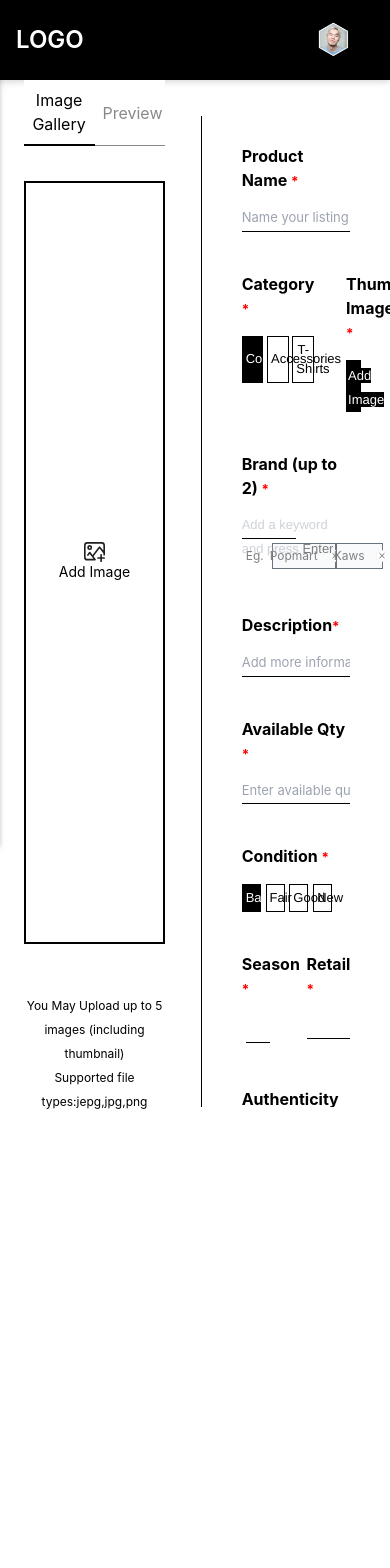
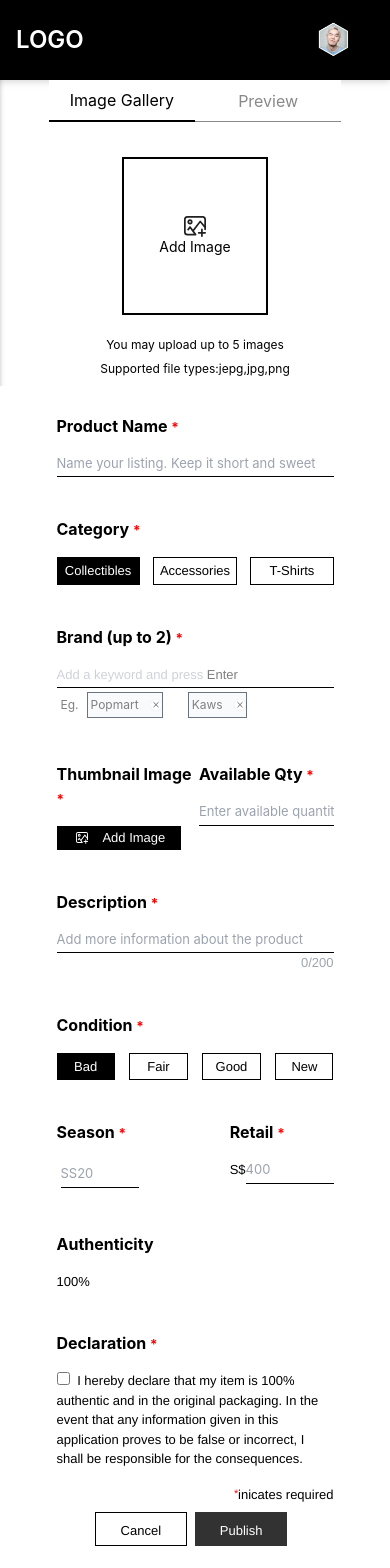
Before and after one commit to cavab97/skill-assessment, a Next.js app in the folder my-app/: page / in a window 390 px wide. Shown: the top 1568 px of the page. Before the commit the page ends 844 px from the top, so only its background shows below. Built offline with nearby package versions, Linux system fonts and the light colour scheme.

Commit message:
responsive of phone completed, Add white image, open text file

```diff
--- a/my-app/components/nav.js
+++ b/my-app/components/nav.js
@@ -62,7 +62,7 @@
       </div>
       <div className="w-9/12 flex justify-start items-center text-white">
         <div
-          className="z-50 flex relative w-8 h-8 flex-col justify-between items-center md:hidden"
+          className="z-50 flex relative w-8 h-8 flex-col justify-between items-center desktop:hidden"
           onClick={() => {
             setOpen(!open);
           }}
@@ -85,7 +85,7 @@
           />
         </div>
 
-        <div className="hidden md:flex ">
+        <div className="hidden desktop:flex ">
           <NavLink to="/contact">EVENTS</NavLink>
           <NavLink to="/about">FEATURES</NavLink>
           <NavLink to="/about">COMMUNITY</NavLink>
--- a/my-app/models/galleryState.ts
+++ b/my-app/module/galleryState.ts
@@ -3,6 +3,7 @@
     active:boolean;
   }
   export interface categoryDataState {
+    map: any;
     name:string;
     active:boolean;
   }
--- a/my-app/pages/index.tsx
+++ b/my-app/pages/index.tsx
@@ -1,4 +1,5 @@
 import type { NextPage } from 'next'
+import React, { useEffect, useState, Dispatch, SetStateAction } from 'react';
 import TwcssDiv from '../components/div/tailwindcss'
 import TwcssInput from '../components/input/tailwindcss'
 import TwcssText from '../components/text/tailwindcss'
@@ -8,26 +9,30 @@
 import ActiveButtonCategory from '../components/styleCondition/galleryCategoryButton'
 import ConditionActiveButton from '../components/styleCondition/conditionButton'
 import { textFont, textBrandFont } from '../components/text/tailwindcss/secondColFontStyle'
-
-import React, { useEffect, useState, Dispatch, SetStateAction } from 'react';
-
+//all text
+import * as All from '../public/property/font'
 
 
 import Link from "next/link"
 import Head from 'next/head'
 import Image from 'next/image'
 import styles from '../styles/Home.module.css'
-import { galleryDataState, categoryDataState } from "../models/galleryState";
+import { galleryDataState, categoryDataState } from "../module/galleryState";
+import { ALL } from 'dns';
 const Home: NextPage = () => {
   // const galleryButtons:[] = [{ name: "Image Gallery", active: false }, { name: "Preview", active: false }];
 
+  //gallery data
   const [galleryButton, setGalleryButton] = useState<any>([{ name: "Image Gallery", active: true }, { name: "Preview", active: false }]);
   const [gallery, setGallery] = useState<any>(null);
-
+  //category data
   const [categoryButton, setCategoryButton] = useState<any>([{ name: "Collectibles", active: true }, { name: "Accessories", active: false }, { name: "T-Shirts", active: false }]);
-
+  //condition data
   const [conditionButton, setConditionButton] = useState<any>([{ name: "Bad", active: true }, { name: "Fair", active: false }, { name: "Good", active: false }, { name: "New", active: false }]);
   const [prevIndex, setPrevIndex] = useState<number>(-1)
+  const [descriptionStringLength, setDescriptionStringLength] = useState<any>("")
+
+  //image file ref
   const buttonRef: any = React.useRef();
 
 
@@ -63,7 +68,7 @@
 
 
   return (
-    <div className="grid grid-cols-8 gap-3 body md:h-screen fixed " >
+    <div className="grid desktopXL:grid-cols-8 desktop:grid-cols-8 laptop:grid-cols-8 mobile:grid-row-8 gap-3 body md:h-screen desktopXL:fixed	 desktop:fixed laptop:fixed mobile:relative " >
       {/* col for product's image gallery & preview */}
       <TwcssDiv className=" col-span-4 border-r-1 border-x-zinc-600 flex justify-center ">
         {/* div for product's image gallery & preview */}
@@ -86,8 +91,6 @@
                   temp[index].active = true;
                   temp[prevIndex].active = false;
                 }
-
-
                 setPrevIndex(index)
                 setGalleryButton(temp)
               }} className={ActiveButton(i.active)}>
@@ -96,43 +99,44 @@
             })}
           </TwcssDiv>
           {/* div for add image */}
-          <TwcssDiv className="bg-white p-1 w-full addImgContainer border-2	border-black h-2/4 flex justify-center items-center	">
+          <TwcssDiv className="flex desktop:h-2/4 desktopXL:h-2/4 laptop:h-2/4 mobile:h-3/4 justify-center">
+            <TwcssDiv className="bg-white p-1 w-full addImgContainer border-2	border-black h-4/4 flex justify-center items-center mobile:w-2/4	desktopXL:w-4/4	 desktop:w-4/4 laptop:w-4/4">
               {gallery != null ? <img src={gallery} className="w-2/12 " />
                 : <TwcssDiv className="align-middle flex justify-center flex-col items-center ">
                   <img src="/image.svg " className="w-2/12 " />
                   <TwcssText className="text-sm	">
-                  Add Image
+                    {All.ADD_IMAGE}
                   </TwcssText>
                 </TwcssDiv>}
+            </TwcssDiv>
+          </TwcssDiv>
 
-          </TwcssDiv>
-          <TwcssDiv className="mt-12">
+          <TwcssDiv className="desktopXL:mt-12 desktop:mt-12 laptop:mt-12 mobile:mt-4 desktopXL:w-4/4 desktop:w-4/4 laptop:w-4/4 mobile:h-28">
             <TwcssText className="text-xs ">
-              You May Upload up to 5 images (including thumbnail)
+              You may upload up to 5 images <span className=" desktopXL:contents desktop:contents laptop:contents mobile:hidden">(including thumbnail)</span>
               <br />           Supported file types:jepg,jpg,png
             </TwcssText>
           </TwcssDiv>
-
+        </TwcssDiv>
       </TwcssDiv>
 
-      </TwcssDiv>
       {/* col for product's details */}
-      <TwcssDiv className="bg-white col-span-4 scrollable mt-9 borderRight">
+      <TwcssDiv className="bg-white col-span-4  mt-9 desktopXL:border-l-4	 desktop:border-l-4 laptop:border-l-4 mobile:borderRightHidden  desktopXL:overflow-auto	desktop:overflow-auto laptop:overflow-auto mobile:unscrollable desktopXL:h-3/6	desktop:h-3/6	 laptop:h-3/6	 mobile:h-full">
         {/* div for product's input */}
         <TwcssDiv className="m flex justify-center items-center flex-col m-6	">
           {/* S product Name */}
           <TwcssDiv className="p-1 flex flex-col w-5/6">
             <TwcssText className={textFont} >
-              Product Name <text className="importantMark">*</text>
+              {All.PRODUCT_NAME} <text className="importantMark">*</text>
             </TwcssText>
             <TwcssInput className="textInput mt-4	" placeholder="Name your listing. Keep it short and sweet" />
           </TwcssDiv>
           {/* Category and thumbnail*/}
           <TwcssDiv className="p-1 flex flex-row w-5/6 mt-8	">
             {/* S Category */}
-            <TwcssDiv className=" flex flex-col w-4/6 ">
+            <TwcssDiv className=" flex flex-col  desktopXL:w-4/6	 desktop:w-4/6	 laptop:w-4/6	 mobile:w-full  ">
               <TwcssText className={textFont} >
-                Category <text className="importantMark">*</text>
+                {All.CATEGORY} <text className="importantMark">*</text>
               </TwcssText>
               <TwcssDiv className=" flex flex-row  justify-between bg-white mt-4" >
                 {categoryButton.map((i: categoryDataState, index: number) => {
@@ -148,19 +152,19 @@
                 })}
               </TwcssDiv>
             </TwcssDiv>
-            {/* S Thumbnail  */}
-            <TwcssDiv className="pl-8 flex flex-col w-3/6 ">
+            {/* S Thumbnail for web  */}
+            <TwcssDiv className="pl-8 flex flex-col w-3/6 desktopXL:block	 desktop:block	 laptop:block	 mobile:hidden ">
               <TwcssText className={textFont} >
-                Thumbnail Image <text className="importantMark">*</text>
+                {All.THUMBNAIL_IMAGE} <text className="importantMark">*</text>
               </TwcssText>
               <input type="file" ref={buttonRef} className="textAddHideInput" onChange={onFileChangeCapture}>
 
               </input>
-              <button className="textAddImageBtn mt-4"
+              <button style={{ backgroundColor: "black", display: 'flex', justifyContent: "center", alignItems: "center", width: "80%", marginTop: 16 }}
                 onClick={onBtnClick}>
-                <TwcssText className="textFontAddImageBtn">
-                  Add Image
-                </TwcssText>
+                <img src="/imageWhite.svg " className="w-2/12 p-1" />
+                <TwcssText className="p-1 standardWhiteText">
+                  {All.ADD_IMAGE}</TwcssText>
               </button>
 
             </TwcssDiv>
@@ -169,60 +173,86 @@
           {/*S Brand (up to 2) */}
           <TwcssDiv className="p-1 flex flex-col w-5/6 mt-8">
             <TwcssText className={textFont} >
-              Brand (up to 2) <text className="importantMark">*</text>
+              {All.BRAND_UP} <text className="importantMark">*</text>
             </TwcssText>
 
             <div className="input-field">
-              <input id="input-text-field" className="textInputBrand mt-4" type="text" placeholder=" "></input>
+              <input id="input-text-field" className="textInputBrand mt-4 w-full" type="text" placeholder=" "></input>
               <label for="input-text-field">
-                <span className="first-letter standardText">Add a keyword and press</span>
-                <span className="second-letter standardText"> Enter</span>
+                <span className="first-letter standardText">{All.BRAND_UP_PLACEHOLDER_1}</span>
+                <span className="second-letter standardText"> {All.BRAND_UP_PLACEHOLDER_2}</span>
 
               </label>
             </div>
-            <TwcssDiv className="p-1 flex flex-row brandEgDiv ">
+            <TwcssDiv className="p-1 flex flex-row desktop:w-2/5 desktopXL:w-2/5 laptop:w-2/5 mobile:w-4/5">
               <TwcssText className="textBrandEg" >
                 Eg.
               </TwcssText>
-              <TwcssDiv className="justify-between flex flex row ml-2 brandEgPlaceholderBoxDiv">
+              <TwcssDiv className="justify-between flex flex-row ml-2 brandEgPlaceholderBoxDiv">
                 <TwcssDiv className="bg-gray-50	border-gray-500 border flex flex row justify-center items-center">
                   <TwcssText className="textBrandOption" >
                     Popmart
                   </TwcssText>
                   <img src="/errorMark.svg " className="w-3 ml-2" />
-
                 </TwcssDiv>
-
-                <TwcssDiv className="bg-gray-50	border-gray-500 border flex flex row justify-center items-center">
+                <TwcssDiv className="bg-gray-50	border-gray-500 border flex flex-row justify-center items-center">
                   <TwcssText className="textBrandOption" >
                     Kaws
                   </TwcssText>
                   <img src="/errorMark.svg " className="w-3 ml-2" />
-
+                </TwcssDiv>
               </TwcssDiv>
             </TwcssDiv>
           </TwcssDiv>
 
+          {/* S Thumbnail and Available Qty for mobile  */}
+          <TwcssDiv className="p-1 flex flex-row w-5/6 mt-8 desktopXL:hidden	 desktop:hidden	 laptop:hidden	 mobile:flex">
+            {/* S Thumbnail  for mobile */}
+            <TwcssDiv className="flex flex-col w-3/6">
+              <TwcssText className={textFont} >
+                {All.THUMBNAIL_IMAGE} <text className="importantMark">*</text>
+              </TwcssText>
+              <input type="file" ref={buttonRef} className="textAddHideInput" onChange={onFileChangeCapture}>
+              </input>
+              <button style={{ backgroundColor: "black", display: 'flex', justifyContent: "center", alignItems: "center", width: "90%", marginTop: 16, padding: 2 }}
+                onClick={onBtnClick}>
+                <img src="/imageWhite.svg" className="w-2/12 p-1 " />
+                <TwcssText className="standardWhiteFontMobile">
+                  {All.ADD_IMAGE}
+                </TwcssText>
+              </button>
             </TwcssDiv>
+
+            {/*S Available Qty for mobile */}
+            <TwcssDiv className="pl-1 flex flex-col w-3/6 ">
+              <TwcssText className={textFont} >
+                {All.AVAILABLE_QTY}  <text className="importantMark">*</text></TwcssText>
+              <TwcssInput className="textInput mt-4" placeholder="Enter available quantity" />
+            </TwcssDiv>
+          </TwcssDiv>
+
           {/*S Description */}
           <TwcssDiv className="p-1 flex flex-col w-5/6 mt-8">
             <TwcssText className={textFont} >
-              Description<text className="importantMark">*</text>
+              {All.DESCRIPTION} <text className="importantMark">*</text>
             </TwcssText>
-            <TwcssInput className="textInput mt-4" placeholder="Add more information about the product" />
+            <input className="textInput mt-4" placeholder={All.DESCRIPTION_PLACEHOLDER} onChange={(e: any) => setDescriptionStringLength(e.target.value)} value={descriptionStringLength} />
+            <label className={"standardGreyText flex justify-end"}>{descriptionStringLength.length + "/200"}</label>
           </TwcssDiv>
-          {/*S Available Qty*/}
-          <TwcssDiv className="p-1 flex flex-col w-5/6 mt-8">
+
+          {/*S Available Qty for web*/}
+          <TwcssDiv className="p-1 flex flex-col w-5/6 mt-8 desktopXL:block	 desktop:block	 laptop:block	 mobile:hidden">
             <TwcssText className={textFont} >
-              Available Qty  <text className="importantMark">*</text></TwcssText>
-            <TwcssInput className="textInput mt-4" placeholder="Enter available quantity" />
+              {All.AVAILABLE_QTY}  <text className="importantMark">*</text></TwcssText>
+            <TwcssInput className="textInput mt-4" placeholder={All.AVAILABLE_QTY_PLACEHOLDER} />
           </TwcssDiv>
+
           {/*S Condition */}
           <TwcssDiv className="p-1 flex flex-col w-5/6 mt-8">
             <TwcssText className={textFont} >
-              Condition <text className="importantMark">*</text>
+              {All.CONDITION} <text className="importantMark">*</text>
             </TwcssText>
-            <TwcssDiv className="flex flex-row w-5/6 justify-between bg-white mt-4">
+            <TwcssDiv className="flex flex-row desktop:w-5/6 laptop:w-5/6 desktopXL:w-5/6 mobile:w-6/6 justify-between bg-white mt-4">
               {conditionButton.map((i: categoryDataState, index: any) => {
                 return <TwcssButton
                   onClick={() => buttonStyleUpdate(conditionButton, index, setConditionButton)}
@@ -233,18 +263,18 @@
                 </TwcssButton>
               })}
             </TwcssDiv>
+          </TwcssDiv>
 
-          </TwcssDiv>
           {/*  Season and Retail */}
           <TwcssDiv className="p-1 flex flex-row w-5/6	bg-white	mt-8">
             {/*  */}
             <TwcssDiv className=" flex flex-col w-5/6 ">
               <TwcssText className={textFont} >
-                Season <text className="importantMark">*</text>
+                {All.SEASON} <text className="importantMark">*</text>
               </TwcssText>
               <TwcssDiv className="p-1 flex flex-row w-3/6 justify-between bg-white">
 
-                <input className="textInput mt-4">
+                <input className="textInput mt-4" placeholder="SS20">
 
                 </input>
               </TwcssDiv>
@@ -253,36 +283,36 @@
             {/*S Retail  */}
             <TwcssDiv className=" flex flex-col w-3/6 ">
               <TwcssText className={textFont} >
-                Retail <text className="importantMark">*</text>
+                {All.RETAIL} <text className="importantMark">*</text>
               </TwcssText>
-              <input className="textInput mt-4">
-
+              <TwcssDiv className="flex flex-row">
+                <label className="standardText pt-4">S$</label>
+                <input className="textInput mt-4" placeholder="400" >
                 </input>
-
+              </TwcssDiv>
             </TwcssDiv>
           </TwcssDiv>
           {/*S Authenticity */}
           <TwcssDiv className="p-1 flex flex-col w-5/6 mt-8">
             <TwcssText className={textFont} >
-              Authenticity
+              {All.AUTHENTICITY}
             </TwcssText>
             <TwcssText className="standardText mt-4">100%</TwcssText>
           </TwcssDiv>
           {/*S Declaration */}
           <TwcssDiv className="p-1 flex flex-col w-5/6 mt-8 ">
             <TwcssText className={textFont} >
-              Declaration <text className="importantMark">*</text>
+              {All.DECLARATION} <text className="importantMark">*</text>
             </TwcssText>
             <TwcssDiv className="standardText mt-4">
               <input type="checkbox" className="standardText"></input>
-              <TwcssText className="standardText pl-1"> I hereby declare that my item is 100% authentic and in the original packaging. In the event that any information given in this application proves to be false or incorrect, I shall be responsible for the consequences.</TwcssText>
+              <TwcssText className="standardText pl-1"> {All.DECLARATION_WORD}</TwcssText>
             </TwcssDiv>
           </TwcssDiv>
 
           {/*S inicates required */}
-          <TwcssDiv className="p-1 flex flex-col w-5/6">
-
-            <TwcssDiv className="standardText mt-2">
+          <TwcssDiv className="p-1 flex flex-col w-5/6 ">
+            <TwcssDiv className="standardText flex mt-2 desktop:justify-start desktopXL:justify-start laptop:justify-start mobile:justify-end">
               <text className="importantMark">*</text><TwcssText className="standardText"> inicates required</TwcssText>
             </TwcssDiv>
           </TwcssDiv>
@@ -290,13 +320,13 @@
           {/*S Cancel and Publish button */}
           <TwcssDiv className="p-1 flex flex-col w-5/6">
 
-            <TwcssDiv className='flex justify-end flex-row  '>
-              <button className='p-1 cancelBtn mr-2 w-1/6'>
+            <TwcssDiv className='flex desktop:justify-end desktopXL:justify-end laptop:justify-end mobile:justify-center flex-row  '>
+              <button className='p-1 cancelBtn mr-2 desktopXL:w-1/6 desktop:w-1/6 laptop:w-1/6 mobile:w-2/6'>
                 <TwcssText className="standardText">
                   Cancel
                 </TwcssText>
               </button>
-              <button className='p-1 cancelBtn mr-2 w-1/6 publishBtn'>
+              <button className='p-1 cancelBtn mr-2  desktopXL:w-1/6 desktop:w-1/6 laptop:w-1/6 mobile:w-2/6 publishBtn desktopXL:bg-slate-500 desktop:bg-slate-500 laptop:bg-slate-500 mobile:bg-black'>
                 <TwcssText className="standardWhiteText">
                   Publish
                 </TwcssText>
--- /dev/null
+++ b/my-app/public/property/font.js
@@ -0,0 +1,33 @@
+export const PRODUCT_NAME = "Product Name";
+export const PRODUCT_NAME_PLACEHOLDER =
+  "Name your listing. Keep it short and sweet";
+
+export const CATEGORY = "Category";
+
+export const THUMBNAIL_IMAGE = "Thumbnail Image";
+
+export const ADD_IMAGE = "Add Image";
+
+export const BRAND_UP = "Brand (up to 2)";
+export const BRAND_UP_PLACEHOLDER_1 = "Add a keyword and press";
+export const BRAND_UP_PLACEHOLDER_2 = "Enter";
+
+export const DESCRIPTION = "Description";
+export const DESCRIPTION_PLACEHOLDER = "Add more information about the product";
+
+export const AVAILABLE_QTY = "Available Qty";
+export const AVAILABLE_QTY_PLACEHOLDER = "Enter available quantity";
+
+export const CONDITION = "Condition";
+
+export const SEASON = "Season";
+
+export const RETAIL = "Retail";
+
+export const AUTHENTICITY = "Authenticity";
+
+export const DECLARATION = "Declaration";
+export const DECLARATION_WORD =
+  "I hereby declare that my item is 100% authentic and in the original packaging. In the event that any information given in this application proves to be false or incorrect, I shall be responsible for the consequences.";
+
+export const REQUIRED = "* indicates required";
--- a/my-app/styles/globals.css
+++ b/my-app/styles/globals.css
@@ -83,7 +83,6 @@
 }
 .textInputBrand {
   border-bottom: 1px solid black;
-  width: 50%;
   padding-bottom: 3px;
   font-size: small;
 }
@@ -184,9 +183,6 @@
   font-size: smaller;
 }
 .textAddImageBtn {
-  background-color: black;
-  padding: 2px;
-  width: 65%;
   cursor: pointer;
 }
 .textFontAddImageBtn {
@@ -195,6 +191,8 @@
   text-align: center;
   font-size: small;
   font-family: "Helvetica Neue";
+  padding: 3px;
+  width: 21%;
 }
 .textAddHideInput {
   display: none;
@@ -203,14 +201,24 @@
   font-size: small;
   font-family: "Helvetica Neue";
 }
+.standardGreyText {
+  font-size: small;
+  font-family: "Helvetica Neue";
+  color: #9ea5b1;
+}
 .standardWhiteText {
   font-size: small;
   font-family: "Helvetica Neue";
   color: white;
 }
-.scrollable {
-  overflow: auto;
-  height: 65%;
+.standardWhiteFontMobile {
+  color: white;
+  font-family: "Helvetica Neue";
+  padding-left: 10px;
+  font-size: small;
+}
+.unscrollable {
+  overflow: unset;
 }
 .cancelBtn {
   border: 1px solid black;
@@ -243,3 +251,6 @@
 .borderRight {
   border-left: 1px solid;
 }
+.borderRightHidden {
+  border-left: 0px solid;
+}
--- a/my-app/tailwind.config.js
+++ b/my-app/tailwind.config.js
@@ -6,7 +6,7 @@
   theme: {
     extend: {},
     screens: {
-      mobile: { min: "640px", max: "767px" },
+      mobile: { max: "767px" },
       // => @media (min-width: 640px and max-width: 767px) { ... }
       tablet: {
         min: "768px",
```
Also changed, not shown: my-app/public/imageWhite.svg (added). Lines whose indentation alone changed are shown as unchanged.
